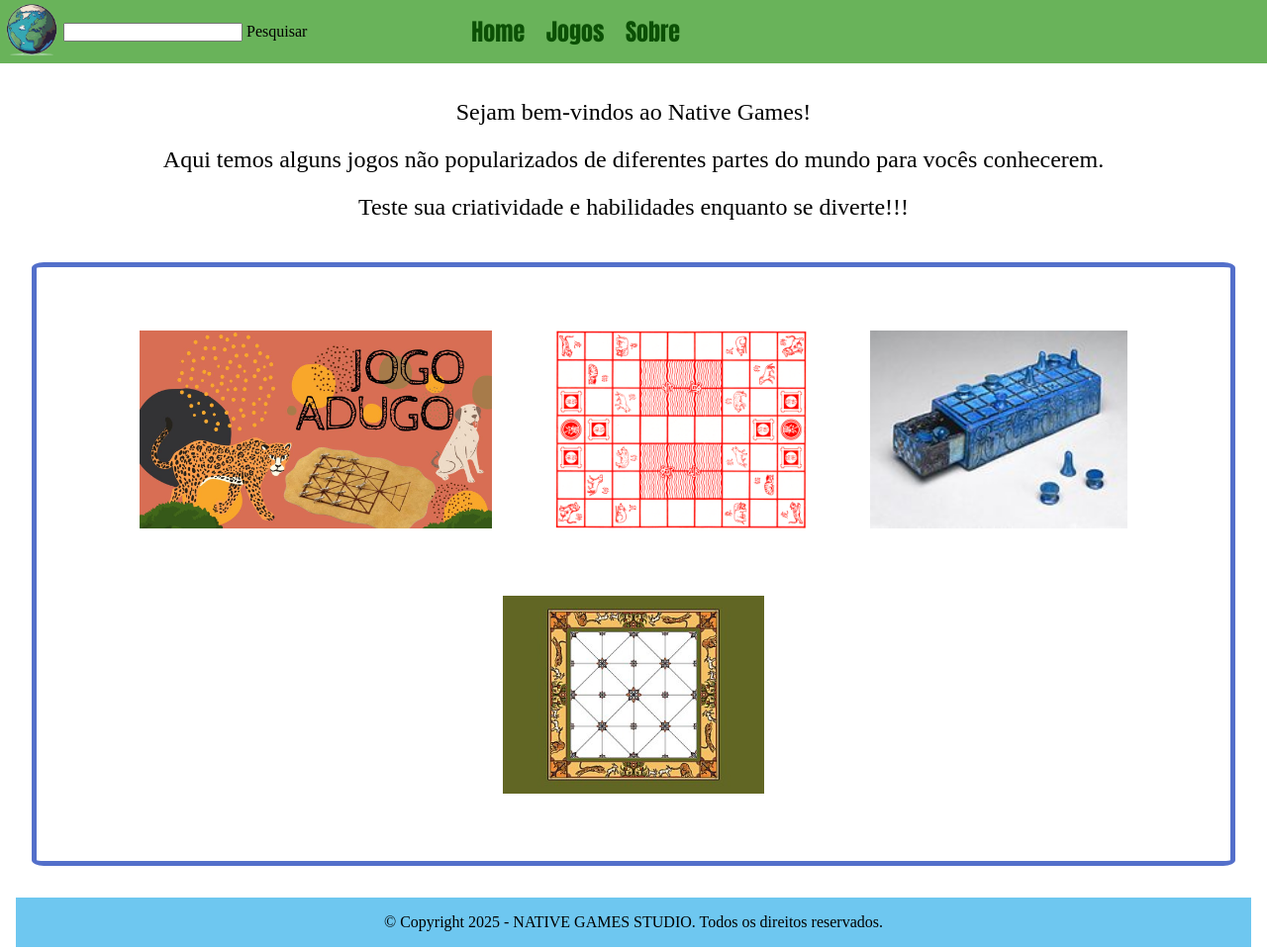
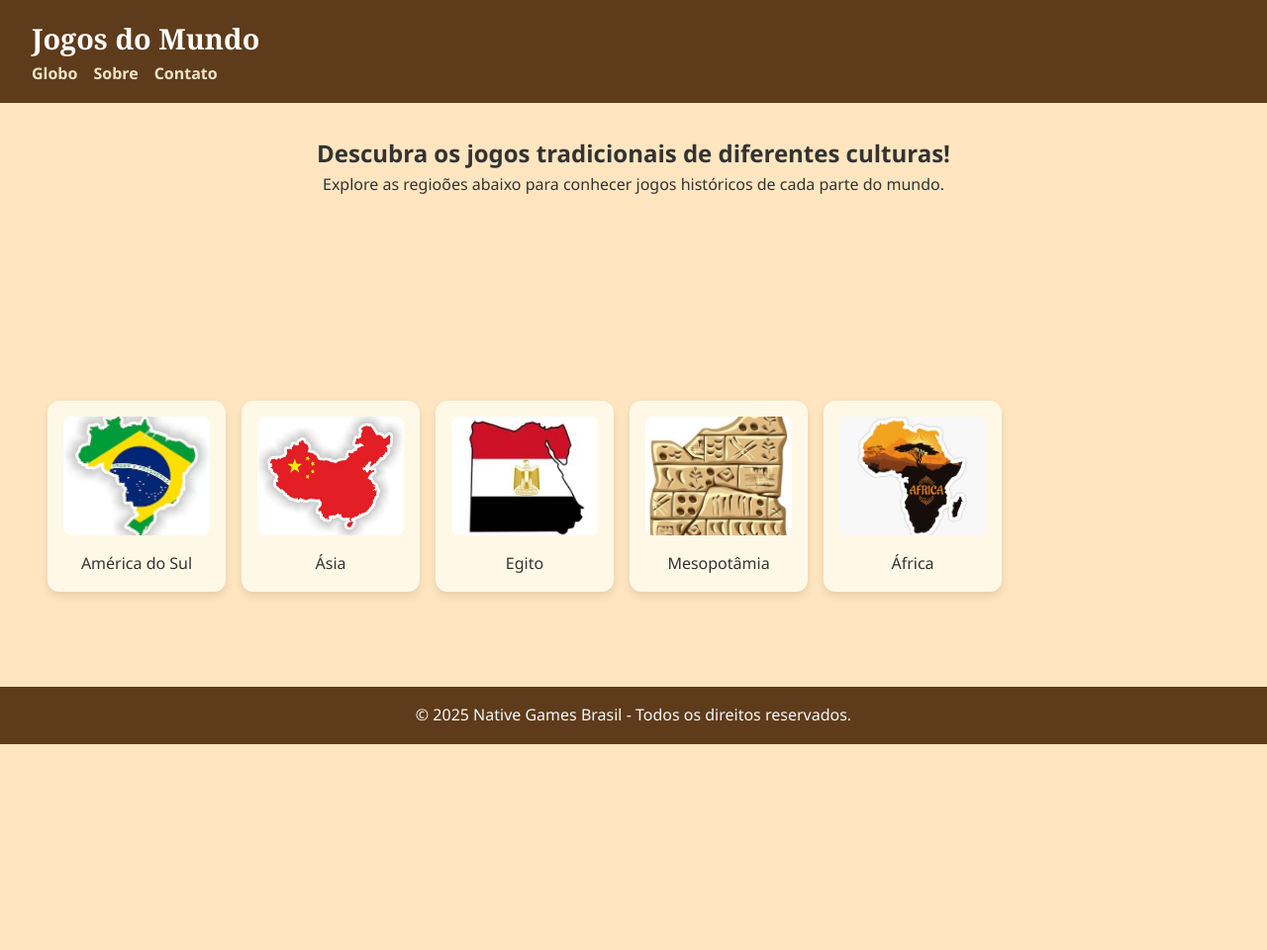
Before and after one commit to MurFerDev/Projeto-Integrador-UC16, a plain HTML site: page index.html in a window 1280 px wide. Shown: the whole page at 99% size. After the commit the page ends 800 px from the top, so only its background shows below. Drawn offline with Linux system fonts and the light colour scheme.

Commit message:
Update 1.0
Reestruturação da página HTML e aplicação de novo estilo CSS e JavaScript.

```diff
--- a/css/style.css
+++ b/css/style.css
@@ -1,195 +1,109 @@
+/* Reset básico */
 * {
     margin: 0;
     padding: 0;
+    box-sizing: border-box;
   }
 
-/* ESTILIZAÇÃO DO TOPO DA PÁGINA */
-header {
-    display: flex;
-    justify-items: center;
-    align-items: center;
-    background-color: rgb(105, 179, 90);
-
+  /* Cores inspiradas em papel, madeira e tons naturais */
+  body {
+    font-family:'Segoe UI', sans-serif;
+    background-color: #ffe6c0;
+    color: #333;
+    line-height: 1.6;
   }
 
-.top_bar {
-    height: 8vh;
+  header {
+    background-color: #5e3c1b;
+    color: #fff;
+    padding: 1rem 2rem;
+    display: flex;
+    justify-content: space-between;
+    align-items: center;
+    flex-wrap: wrap;
   }
 
-.mundinho2 {
-    height: 8vh;
+  header h1 {
+    font-size: 1.8rem;
+    font-family: Georgia, serif;
   }
 
-.mundinho2:hover {
-    scale: 1.2;
+  nav ul {
+    list-style: none;
+    display: flex;
+    gap: 1rem;
   }
 
-nav {
-    display: inline-block;
+  nav a {
+    color: #f1e4c6;
+    text-decoration: none;
+    font-weight: bold;
   }
 
-ul {
-    display: block;
-    margin-left: 150px;
+  main {
+    padding: 2rem;
+    text-align: center;
   }
 
-li {
-    display: inline-flex;
-    margin-left: 1rem;
+  .intro {
+    margin-bottom: 2rem;
   }
 
-#home:hover {
-    scale: 1.2;
-    text-shadow:hsl(152, 89%, 17%) 1px 1px 25px;
-}
-#games:hover {
-    scale: 1.4;
-    text-shadow:hsl(152, 89%, 17%) 1px 1px 25px;
-}
-#about:hover {
-    scale: 1.2;
-    text-shadow:hsl(152, 89%, 17%) 1px 1px 25px;
+  #slider-container {
+    overflow-x: auto;
+    white-space: nowrap;
+    padding: 1rem;
+    scrollbar-width: none;
   }
 
-.menu_bar {
-    font-family: Impact, Haettenschweiler, 'Fantasy', sans-serif;
-    color: #0b5005;
-    font-size:x-large;
+  #slider {
+    display: flex;
+    gap: 1rem;
+    justify-content: flex-start;
+    transition: transform 0.3s ease-in-out;
   }
 
-.start_content {
-    font-size: 1.5rem;
+  .region-card {
+    background-color: #fff8e7;
+    border-radius: 12px;
+    box-shadow: 0 4px 8px rgba(0,0,0,0.1);
+    width: 180px;
+    flex-shrink: 0;
     text-align: center;
-    line-height: 2;
-    margin: 25px;
+    padding: 1rem;
+    cursor: pointer;
+    transition: transform 0.2s;
   }
 
-.game img {
-    justify-content:space-around;
-    padding: 2rem;
-    height: 200px;
+  .region-card:hover {
+    transform: scale(1.05);
+    background-color: #fff1d2;
   }
 
-
-/* ESTILIZAÇÃO DO CORPO DA PÁGINA INICIAL */
-.game {
-    display: flex;
-    flex-direction: row;
-    align-items: center;
-    justify-content: center;
-    box-sizing: border-box;
-    flex-wrap: wrap;
-    border: solid 5px #536fca;
-    border-radius: 1%;
-    margin: 2rem;
-    padding: 2rem;
+  .region-card img {
+    width: 100%;
+    height: 120px;
+    object-fit: cover;
+    border-radius: 8px;
+    margin-bottom: 0.5rem;
   }
 
-.game div{
-    width: auto;
-    height: auto;
+  footer {
+    background-color: #5e3c1b;
+    color: #f8f8f8;
+    text-align: center;
+    padding: 1rem;
+    margin-top: 3rem;
   }
 
-.jogo_onca_img{
-    width: 650px;
-    height: 450px;
+  /* Responsivo */
+  @media (max-width: 600px) {
+    header, nav ul {
+      flex-direction: column;
+      align-items: flex-start;
     }
 
-
-
-.box:hover{
-    scale: 1.1;
+    .region-card {
+      width: 150px;
     }
-
-/* ESTILIZAÇÃO DA PÁGINA DE JOGOS */
-
-/* CONTENT GAME*/
-
-.game_content{
-    display: flex;
-    flex-direction: row;
-    justify-content: center;
   }
-
-
-/* TUTORIAL GAME*/
-.game_tutorial{
-    display: flex;
-    flex-direction: column;
-    box-sizing: border-box;
-    width: 500px;
-}
-
-.tutorial_list{
-    margin: 10px;
-}
-
-.tutorial_list ul{
-    margin-left: 15px;
-}
-
-.tutorial_list li{
-    display: inline-block;
-    max-width: 500px;
-    list-style-type:none;
-    list-style-position: inside;
-    align-items: left;
-    margin: 5px;
-}
-
-
-/* ESTILIZAÇÃO DAS PÁGINAS DOS JOGOS*/
-
-.apresentacao{
-    display: flex;
-    flex-direction: row;
-    align-items: center;
-    justify-content: center;
-    box-sizing: border-box;
-    flex-wrap: wrap;
-    border:none;
-    border-radius: 1%;
-    margin: 2rem;
-    padding: 2rem;
-    font-family:fantasy;
-    font-size: 1rem;
-}
-
-.description{
-    display: flex;
-    justify-content: center;
-}
-
-.game_description{
-    flex-direction:column;
-    justify-content:center ;
-    align-items: flex-end;
-    box-sizing: border-box;
-    max-width: 1000px;
-    padding: 10px;
-    margin: 10px;
-}
-
-.game_description p{
-    margin-top: 5px;
-    text-align: justify;
-    line-height: 2.0;
-
-}
-
-/* FIM DA ESTILIZAÇÃO DAS PÁGINAS DOS JOGOS*/
-
-
-
-/* ESTILIZAÇÃO DO RODAPÉ DA PÁGINA */
-footer {
-    background-color: #6ec7f0;
-    text-align: center;
-    padding: 1rem;
-    margin: 1rem;
-}
-
-.footer_bar {
-    display: flex;
-    justify-content: center;
-}
--- /dev/null
+++ b/css/style0.css
@@ -0,0 +1,195 @@
+* {
+    margin: 0;
+    padding: 0;
+}
+
+/* ESTILIZAÇÃO DO TOPO DA PÁGINA */
+header {
+    display: flex;
+    justify-items: center;
+    align-items: center;
+    background-color: rgb(105, 179, 90);
+
+}
+
+.top_bar {
+    height: 8vh;
+}
+
+.mundinho2 {
+    height: 8vh;
+}
+
+.mundinho2:hover {
+    scale: 1.2;
+}
+
+nav {
+    display: inline-block;
+}
+
+ul {
+    display: block;
+    margin-left: 150px;
+}
+
+li {
+    display: inline-flex;
+    margin-left: 1rem;
+}
+
+#globo:hover {
+    scale: 1.2;
+    text-shadow:hsl(152, 89%, 17%) 1px 1px 25px;
+}
+#sobre:hover {
+    scale: 1.4;
+    text-shadow:hsl(152, 89%, 17%) 1px 1px 25px;
+}
+#contato:hover {
+    scale: 1.2;
+    text-shadow:hsl(152, 89%, 17%) 1px 1px 25px;
+}
+
+.menu_bar {
+    font-family: Impact, Haettenschweiler, 'Fantasy', sans-serif;
+    color: #0b5005;
+    font-size:x-large;
+}
+
+.start_content {
+    font-size: 1.5rem;
+    text-align: center;
+    line-height: 2;
+    margin: 25px;
+}
+
+.game img {
+    justify-content:space-around;
+    padding: 2rem;
+    height: 200px;
+}
+
+
+/* ESTILIZAÇÃO DO CORPO DA PÁGINA INICIAL */
+.game {
+    display: flex;
+    flex-direction: row;
+    align-items: center;
+    justify-content: center;
+    box-sizing: border-box;
+    flex-wrap: wrap;
+    border: solid 5px #536fca;
+    border-radius: 1%;
+    margin: 2rem;
+    padding: 2rem;
+}
+
+.game div{
+    width: auto;
+    height: auto;
+}
+
+.jogo_onca_img{
+    width: 650px;
+    height: 450px;
+}
+
+
+
+.box:hover{
+    scale: 1.1;
+}
+
+/* ESTILIZAÇÃO DA PÁGINA DE JOGOS */
+
+/* CONTENT GAME*/
+
+.game_content{
+    display: flex;
+    flex-direction: row;
+    justify-content: center;
+}
+
+
+/* TUTORIAL GAME*/
+.game_tutorial{
+    display: flex;
+    flex-direction: column;
+    box-sizing: border-box;
+    width: 500px;
+}
+
+.tutorial_list{
+    margin: 10px;
+}
+
+.tutorial_list ul{
+    margin-left: 15px;
+}
+
+.tutorial_list li{
+    display: inline-block;
+    max-width: 500px;
+    list-style-type:none;
+    list-style-position: inside;
+    align-items: left;
+    margin: 5px;
+}
+
+
+/* ESTILIZAÇÃO DAS PÁGINAS DOS JOGOS*/
+
+.apresentacao{
+    display: flex;
+    flex-direction: row;
+    align-items: center;
+    justify-content: center;
+    box-sizing: border-box;
+    flex-wrap: wrap;
+    border:none;
+    border-radius: 1%;
+    margin: 2rem;
+    padding: 2rem;
+    font-family:fantasy;
+    font-size: 1rem;
+}
+
+.description{
+    display: flex;
+    justify-content: center;
+}
+
+.game_description{
+    flex-direction:column;
+    justify-content:center ;
+    align-items: flex-end;
+    box-sizing: border-box;
+    max-width: 1000px;
+    padding: 10px;
+    margin: 10px;
+}
+
+.game_description p{
+    margin-top: 5px;
+    text-align: justify;
+    line-height: 2.0;
+
+}
+
+/* FIM DA ESTILIZAÇÃO DAS PÁGINAS DOS JOGOS*/
+
+
+
+/* ESTILIZAÇÃO DO RODAPÉ DA PÁGINA */
+footer {
+    background-color: #6ec7f0;
+    text-align: center;
+    padding: 1rem;
+    margin: 1rem;
+}
+
+.footer_bar {
+    display: flex;
+    justify-content: center;
+}
--- a/index.html
+++ b/index.html
@@ -1,71 +1,63 @@
 <!DOCTYPE html>
-<html lang="pt-br">
+<html lang="pt-BR">
 <head>
     <meta charset="UTF-8">
-    <meta name="description" content="Jogos Nativos Online">
-    <meta name="keywords" content="Jogos, Online, Nativos, Cultura">
-    <meta name="author" content="Murilo Ferreira Santos e Sara Vanessa Paiva">
     <meta name="viewport" content="width=device-width, initial-scale=1.0">
+    <title>Native Games</title>
     <link rel="stylesheet" href="css/style.css">
-    <title>Native Games</title>
 </head>
-
 <body>
-<header class="top_bar">
-    <div>
-        <img class="mundinho2" src="images/mundinho2.png" alt="Logo Native Games" height="100px">
-    </div>
-    <div>
-        <input type="search" name="search" id="search"> Pesquisar
-    </div>
-    <div>
-        <nav class="menu_bar">
+    <header>
+        <nav arial-label="Menu principal">
+            <h1>Jogos do Mundo</h1>
             <ul>
-                <li id="home">Home </li>
-                <li id="games">Jogos</li>
-                <li id="about">Sobre</li>
+                <li><a href="#globo">Globo</a></li>
+                <li><a href="#sobre">Sobre</a></li>
+                <li><a href="#contato">Contato</a></li>
             </ul>
         </nav>
-    </div>
-</header>
+    </header>
 
     <main>
-        <!--Seção de  apresentação-->
-        <section class="start_content">
-            <div>
-                <p>Sejam bem-vindos ao Native Games!</p>
-                <p>Aqui temos alguns jogos não popularizados de diferentes partes do mundo para vocês conhecerem.</p>
-                <p>Teste sua criatividade e habilidades enquanto se diverte!!!</p>
-            </div>
-        </section>
-
-        <!--Seção para a caixinha de jogos-->
-        <section class="game">
-            <div class="box" id="box_1">
-                <a href="jogo_da_onca.html"><img src="images/OMELHORFINAL.jpg" id="game_box1" alt="Jogar Adugo o Jogo da Onça"></a>
-
-            </div>
-            <div class="box" id="box_2">
-            <img src="images/Dou_shou_qi_board.png" id="game_box2" alt="Jogar Dou Shou Qi">
-
-            </div>
-            <div class="box" id="box_3">
-                <img src="images/senet.jpg" id="game_box3" alt="Jogar Senet">
-            </div>
-
-            <div class="box" id="box_4">
-                <img src="images/bagha-chall.jpg" id="game_box4" alt="Jogar Bagha-Chall">
-            </div>
+        <section class="intro">
+            <h2>Descubra os jogos tradicionais de diferentes culturas!</h2>
+            <p>Explore as regioões abaixo para conhecer jogos históricos de cada parte do mundo.</p>
         </section>
 
 
-    </main>
+
+        <section id="globe-container">
+            <canvas id="globoCanvas" aria-label="Globo interativo com regiões do mundo" tabindex="0"></canvas>
+        </section>
+
+        <section id="slider-container" aria-label="Regiões culturais do mundo">
+            <div id="slider">
+              <div class="region-card" data-region="america-do-sul">
+                <img src="images/brasil.jpg" alt="Jogos da América do Sul" />
+                <p>América do Sul</p>
+              </div>
+              <div class="region-card" data-region="asia">
+                <img src="images/china.jpg" alt="Jogos da Ásia" />
+                <p>Ásia</p>
+              </div>
+              <div class="region-card" data-region="egito">
+                <img src="images/egito.jpg" alt="Jogo do Egito" />
+                <p>Egito</p>
+              </div>
+              <div class="region-card" data-region="mesopotamia">
+                <img src="images/mesopotamia.jpg" alt="Jogo da Mesopotâmia" />
+                <p>Mesopotâmia</p>
+              </div>
+              <div class="region-card" data-region="africa">
+                <img src="images/africa.jpg" alt="Jogo da África" />
+                <p>África</p>
+              </div>
+            </div>
+          </section>
+        </main>
+
+    <footer>© 2025 Native Games Brasil - Todos os direitos reservados.</footer>
+
+    <script src="script/script.js"></script>
 </body>
-
-<footer>
-    <div class="footer_bar">
-        <p>© Copyright 2025 - NATIVE GAMES STUDIO. Todos os direitos reservados.</p>
-    </div>
-</footer>
-
 </html>
--- /dev/null
+++ b/script/script.js
@@ -0,0 +1,10 @@
+document.addEventListener("DOMContentLoaded", () => {
+    const cards = document.querySelectorAll(".region-card");
+
+    cards.forEach(card => {
+      card.addEventListener("click", () => {
+        const region = card.getAttribute("data-region");
+        window.location.href = `./jogos/${region}.html`;
+      });
+    });
+  });
```
Also changed, not shown: index0.html (added, +71 -0 lines), jogos/brasil.html (added, +126 -0 lines), images/africa.jpg (added), images/brasil.jpg (added), images/china.jpg (added), images/egito.jpg (added), images/mesopotamia.jpg (added). Lines whose indentation alone changed are shown as unchanged.
